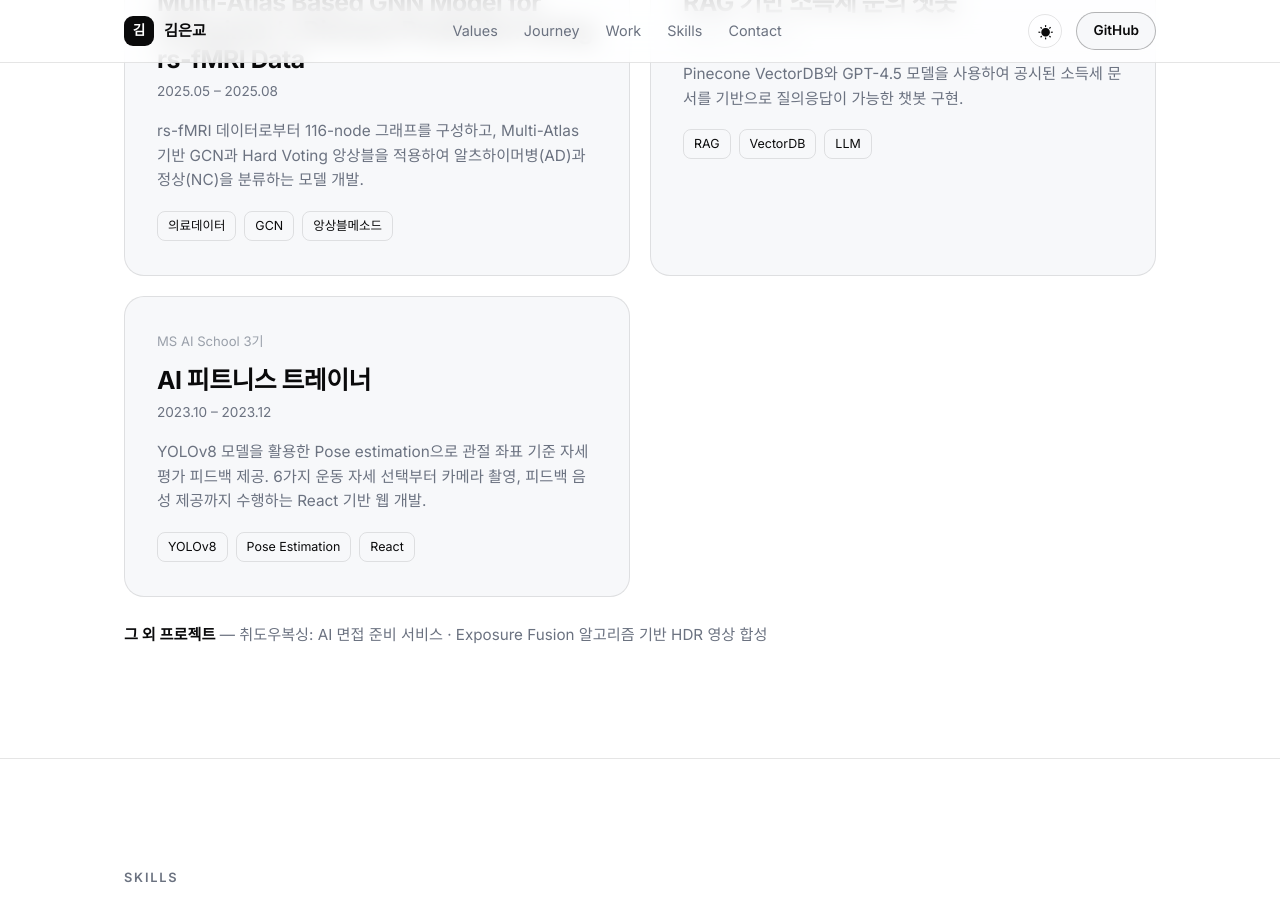
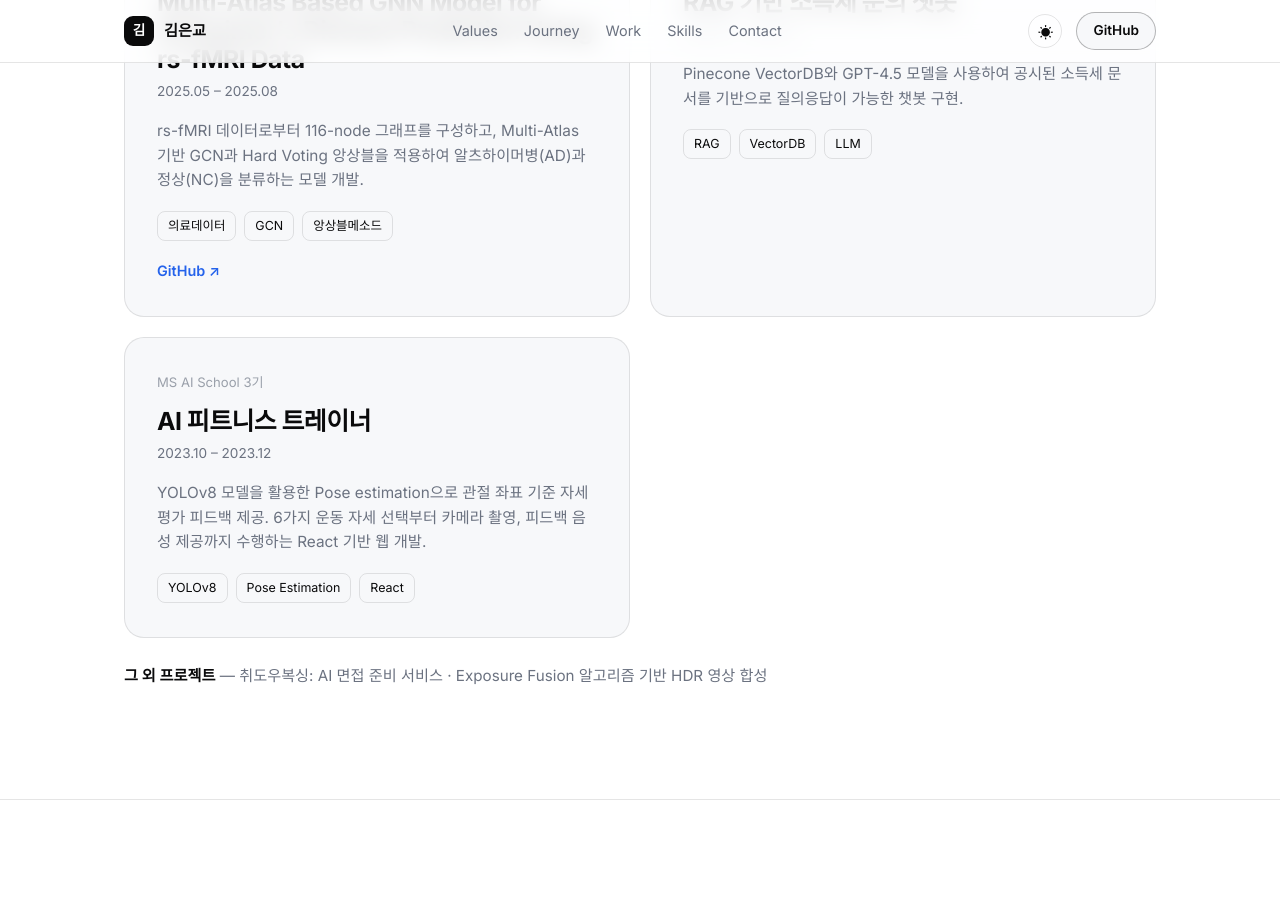
Before and after one commit to 9kyos9/2026portfolio, a Jekyll site: the page built from index.html, in a window 1280 px wide and 900 px high, scrolled down 2755 px. Built offline with Jekyll 4.4.1, drawn with Linux system fonts in a browser that asks for light colours.

Commit message:
Add project GitHub link as hyperlink; link Alzheimer project
Render a small text hyperlink (GitHub / Demo) on featured project cards
when a link is set, styled as an accent hyperlink rather than a pill.
Link the Alzheimer's GNN project to its rsfMRI_GNN repository.

Co-Authored-By: Claude Opus 4.8 <noreply@anthropic.com>

```diff
--- a/_data/projects.yml
+++ b/_data/projects.yml
@@ -7,7 +7,7 @@
     Hard Voting 앙상블을 적용하여 알츠하이머병(AD)과 정상(NC)을 분류하는 모델 개발.
   stack: [의료데이터, GCN, 앙상블메소드]
   links:
-    code: ""
+    code: "https://github.com/9kyos9/rsfMRI_GNN"
     demo: ""
   featured: true
 
--- a/assets/css/style.css
+++ b/assets/css/style.css
@@ -153,6 +153,9 @@ main { display: block; }
   font-size: 0.78rem; color: var(--fg); border: 1px solid var(--border);
   border-radius: 8px; padding: 4px 10px; background: transparent;
 }
+.work-links { display: flex; gap: 18px; margin-top: 18px; }
+.work-link { color: var(--accent); font-size: 0.9rem; font-weight: 600; }
+.work-link:hover { text-decoration: underline; }
 .work-more { margin-top: 26px; color: var(--muted); font-size: 0.95rem; }
 .work-more strong { color: var(--fg); font-weight: 600; }
 
--- a/index.html
+++ b/index.html
@@ -67,6 +67,12 @@ title: 포트폴리오
           <div class="meta">{{ p.period }}</div>
           <p>{{ p.summary }}</p>
           <div class="tags">{% for t in p.stack %}<span class="tag">{{ t }}</span>{% endfor %}</div>
+          {% if p.links.code != "" or p.links.demo != "" %}
+          <div class="work-links">
+            {% if p.links.code != "" %}<a class="work-link" href="{{ p.links.code }}">GitHub ↗</a>{% endif %}
+            {% if p.links.demo != "" %}<a class="work-link" href="{{ p.links.demo }}">Demo ↗</a>{% endif %}
+          </div>
+          {% endif %}
         </article>
       {% endif %}{% endfor %}
     </div>
```
